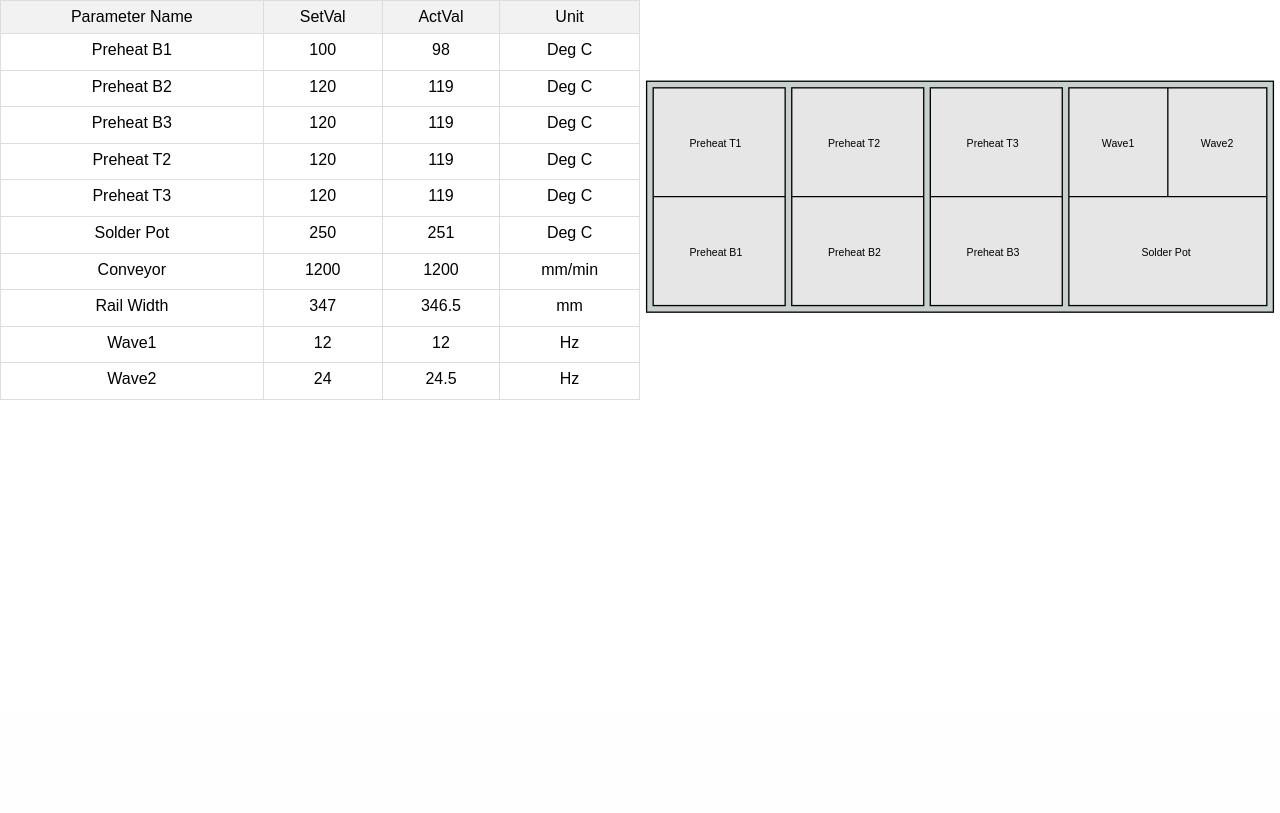
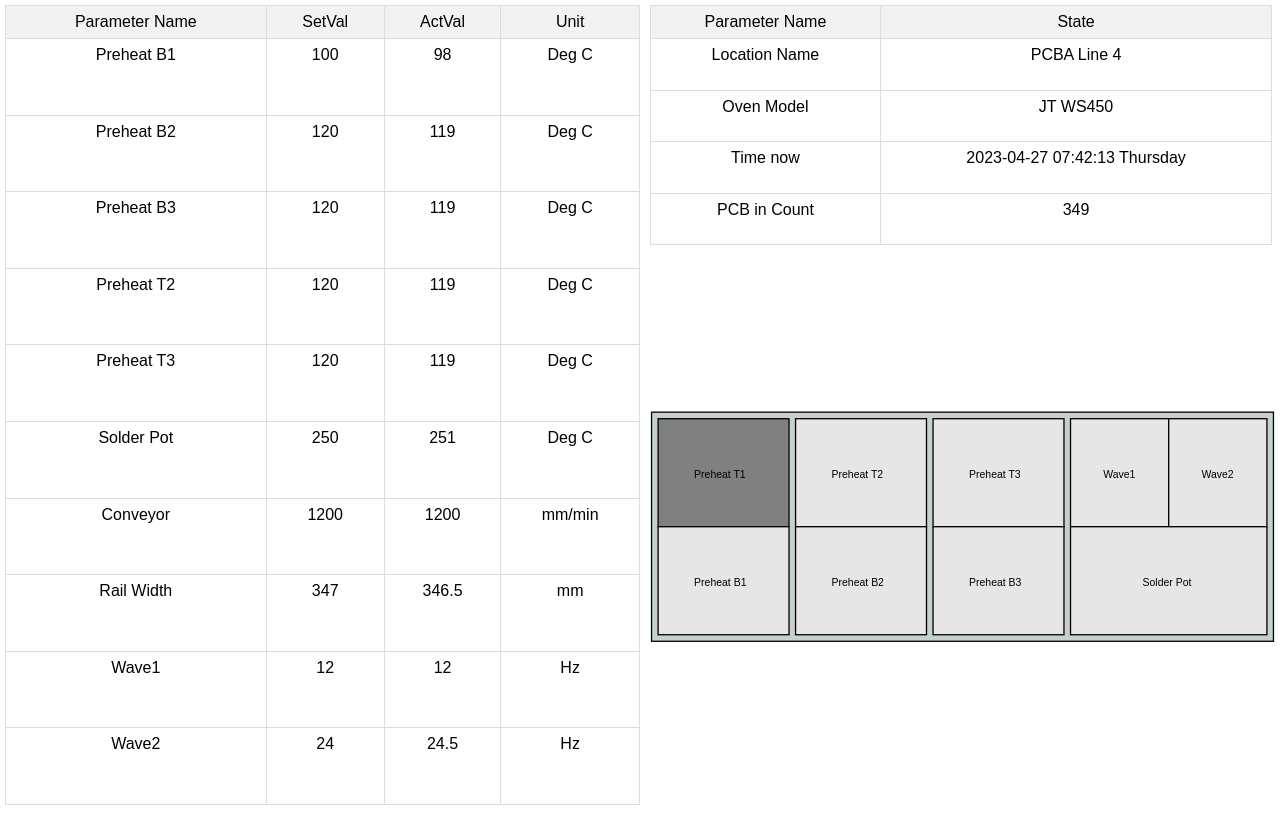
Before and after one commit to billy0705/IOT, a PHP site: page /solderOven in a window 1280 px wide. Shown: the part 89-902 px from the top of the page. Before the commit the page ends 489 px from the top, so only its background shows below. Run offline with PHP 8.4, Linux system fonts and the light colour scheme.

Commit message:
oven display version1

```diff
--- a/css/styles.css
+++ b/css/styles.css
@@ -130,7 +130,7 @@ main .sensordashboard .sensordashboard-right {
 .choosebutton {
 	float: left;
 	width: 50%;
-	height: 100vh;
+	height: 50vh;
 	text-align: center;
 	padding: 12px;
 	text-decoration: none;
@@ -146,9 +146,9 @@ main .sensordashboard .sensordashboard-right {
 	text-align: center;
 	padding: 12px;
 	text-decoration: none;
-	font-size: 28px;
+	font-size: 3rem;
 	line-height: 25px;
 	border-radius: 4px;
 	width: 100%;
-	height: 100vh;
+	height: 100%;
 }
--- a/solderOven/ovenDisplay.php
+++ b/solderOven/ovenDisplay.php
@@ -9,14 +9,12 @@
         /* 設定表格樣式 */
         svg {
             display: inline-block;
-            width: 50vw;
-            height: 50vh;
+            width: 100%;
+            height: 70%;
         }
 
         table {
             border-collapse: collapse;
-            width: 50vw;
-            max-width: 800px;
         }
 
         th,
@@ -36,8 +34,8 @@
 <body>
     <?php require "header.php"; ?>
     <!-- <h1>Solder Wave Machine 監控</h1> -->
-    <div style="display:flex">
-        <table>
+    <div style="display:flex; height:100vh">
+        <table style="width:50vw; height:100%; margin: 5px;">
             <thead>
                 <tr>
                     <th>Parameter Name</th>
@@ -109,22 +107,49 @@
                 </tr>
             </tbody>
         </table>
+        <div style="width:50vw; height:100%">
+            <table style="height:30%; width:98%; margin: 5px;">
+                <thead>
+                    <tr>
+                        <th>Parameter Name</th>
+                        <th>State</th>
+                    </tr>
+                </thead>
+                <tbody>
+                    <tr>
+                        <td>Location Name</td>
+                        <td>PCBA Line 4</td>
+                    </tr>
+                    <tr>
+                        <td>Oven Model</td>
+                        <td>JT WS450</td>
+                    </tr>
+                    <tr>
+                        <td>Time now</td>
+                        <td>2023-04-27 07:42:13 Thursday</td>
+                    </tr>
+                    <tr>
+                        <td>PCB in Count</td>
+                        <td>349</td>
+                    </tr>
+                </tbody>
+            </table>
             <svg viewBox="0 0 970 400">
-            <!-- 機器外框 -->
+                <!-- machine outer box -->
                 <rect x="10" y="20" width="950" height="350" fill="#c7d1cc" stroke="#000" stroke-width="2" />
 
-            <!-- 機器內部區塊 -->
-            <rect x="20" y="30" width="200" height="330" fill="#e6e6e6" stroke="#000" stroke-width="2" />
-            <rect x="230" y="30" width="200" height="330" fill="#e6e6e6" stroke="#000" stroke-width="2" />
-            <rect x="440" y="30" width="200" height="330" fill="#e6e6e6" stroke="#000" stroke-width="2" />
-            <rect x="650" y="30" width="300" height="330" fill="#e6e6e6" stroke="#000" stroke-width="2" />
-            <line x1="20" y1="195" x2="220" y2="195" stroke="black" stroke-width="2" />
-            <line x1="230" y1="195" x2="430" y2="195" stroke="black" stroke-width="2" />
-            <line x1="440" y1="195" x2="640" y2="195" stroke="black" stroke-width="2" />
-            <line x1="650" y1="195" x2="950" y2="195" stroke="black" stroke-width="2" />
-            <line x1="800" y1="30" x2="800" y2="195" stroke="black" stroke-width="2" />
+                <!-- machine inner box -->
+                <rect x="20" y="30" width="200" height="165" fill="gray" stroke="#000" stroke-width="2" />
+                <rect x="20" y="195" width="200" height="165" fill="#e6e6e6" stroke="#000" stroke-width="2" />
+                <rect x="230" y="30" width="200" height="165" fill="#e6e6e6" stroke="#000" stroke-width="2" />
+                <rect x="230" y="195" width="200" height="165" fill="#e6e6e6" stroke="#000" stroke-width="2" />
+                <rect x="440" y="30" width="200" height="165" fill="#e6e6e6" stroke="#000" stroke-width="2" />
+                <rect x="440" y="195" width="200" height="165" fill="#e6e6e6" stroke="#000" stroke-width="2" />
+                <rect x="650" y="30" width="150" height="165" fill="#e6e6e6" stroke="#000" stroke-width="2" />
+                <rect x="800" y="30" width="150" height="165" fill="#e6e6e6" stroke="#000" stroke-width="2" />
+                <rect x="650" y="195" width="300" height="165" fill="#e6e6e6" stroke="#000" stroke-width="2" />
 
-            <!-- 機器各段標籤 -->
+                <!-- machine section label -->
                 <text class="section-label" id="preheat-label" x="75" y="120">Preheat T1</text>
                 <text class="section-label" id="preheat-label" x="285" y="120">Preheat T2</text>
                 <text class="section-label" id="preheat-label" x="495" y="120">Preheat T3</text>
```
Also changed, not shown: solderOven/api/sensor.php (added). Lines whose indentation alone changed are shown as unchanged.
